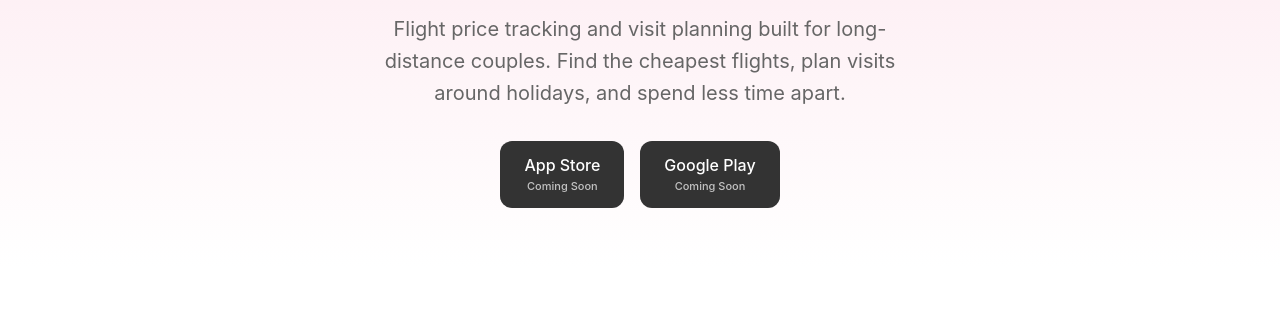
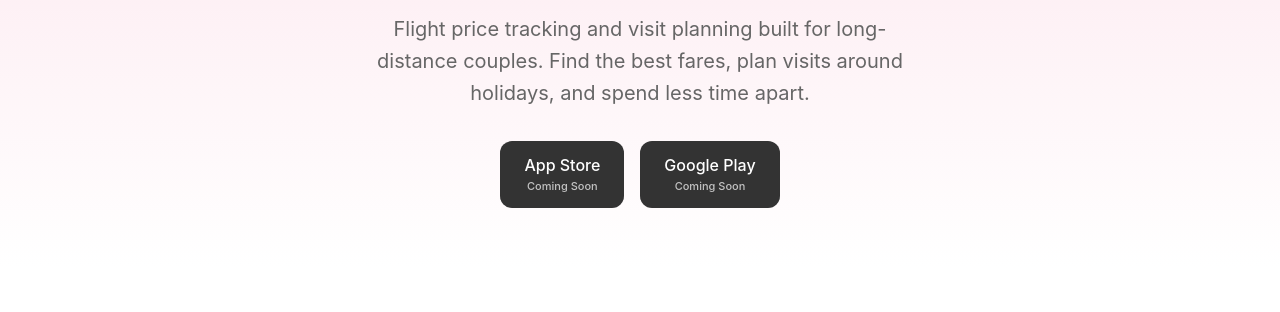
Before and after one commit to ShumbaBrown/crush-tldr-site, a plain HTML site: page index.html in a window 1280 px wide. Shown: the part 309-621 px from the top of the page. Drawn offline with Linux system fonts and the light colour scheme.

Commit message:
docs: Replace 'cheap/cheapest' with 'best fares' in landing page copy
Co-Authored-By: Claude Opus 4.6 <noreply@anthropic.com>

```diff
--- a/index.html
+++ b/index.html
@@ -3,8 +3,8 @@
 <head>
   <meta charset="UTF-8">
   <meta name="viewport" content="width=device-width, initial-scale=1.0">
-  <title>Crush-TLDR — Never Miss a Cheap Flight to Your Partner</title>
-  <meta name="description" content="Flight price tracking and visit planning for long-distance couples. Find cheap flights, plan visits around holidays, and make the distance easier.">
+  <title>Crush-TLDR — Never Miss a Deal on Flights to Your Partner</title>
+  <meta name="description" content="Flight price tracking and visit planning for long-distance couples. Find the best fares, plan visits around holidays, and make the distance easier.">
   <link rel="stylesheet" href="styles.css">
 </head>
 <body>
@@ -18,7 +18,7 @@
 
   <section class="hero">
     <h1>Close the distance,<br><span>for less.</span></h1>
-    <p>Flight price tracking and visit planning built for long-distance couples. Find the cheapest flights, plan visits around holidays, and spend less time apart.</p>
+    <p>Flight price tracking and visit planning built for long-distance couples. Find the best fares, plan visits around holidays, and spend less time apart.</p>
     <div class="hero-badges">
       <a href="#" class="badge">
         <span>App Store<span class="badge-sub">Coming Soon</span></span>
```
